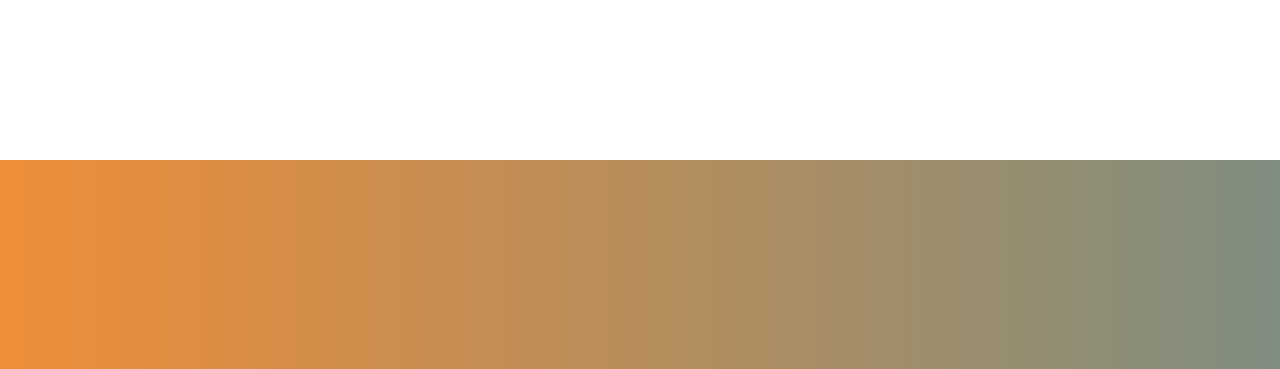
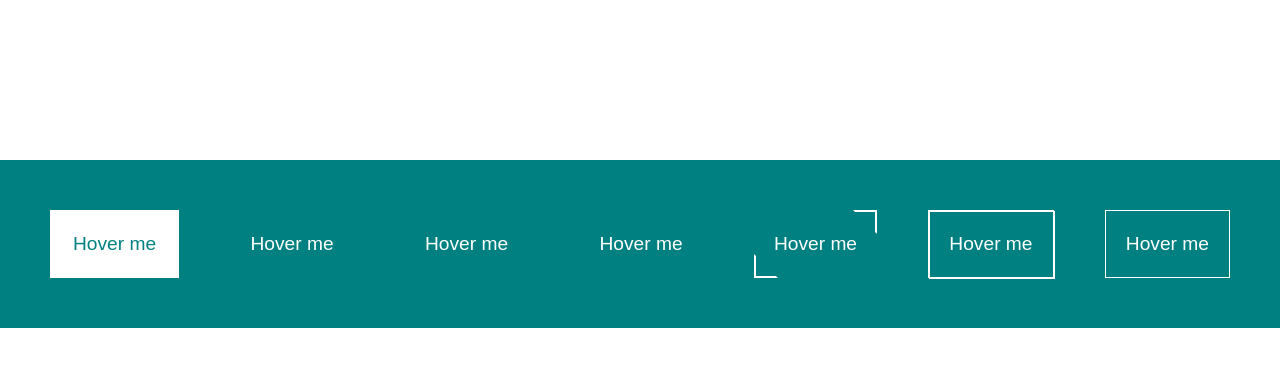
Before and after one commit to matheusalxds/css3-master-series-css-animations-transforms-transitions, a website: page index.html in a window 1280 px wide. Shown: the top 369 px of the page. Drawn offline with Linux system fonts and the light colour scheme; a web font is replaced by a local one.

Commit message:
Finished the part 4

```diff
--- a/index.html
+++ b/index.html
@@ -10,6 +10,17 @@
     <link href="https://fonts.googleapis.com/css?family=Atomic+Age" rel="stylesheet">
   </head>
   <body>
+    <section class="section-btn-hover">
+      <div class="btn__wrapper">
+        <button class="btn btn__1">Hover me</button>
+        <button class="btn btn__2">Hover me</button>
+        <button class="btn btn__3">Hover me</button>
+        <button class="btn btn__4">Hover me</button>
+        <button class="btn btn__5">Hover me</button>
+        <button class="btn btn__6">Hover me</button>
+        <button class="btn btn__7">Hover me</button>
+      </div>
+    </section>
     <section class="section-gradient">
       <div class="gradient-container">
         <h1 class="heading-1">My Beautiful Website</h1>
@@ -51,15 +62,6 @@
           </div>
       </div>
     </section>
-    <section class="section-btn-hover">
-      <div class="btn__wrapper">
-        <button class="btn btn__1">Hover me</button>
-        <button class="btn btn__2">Hover me</button>
-        <button class="btn btn__3">Hover me</button>
-        <button class="btn btn__4">Hover me</button>
-        <button class="btn btn__5">Hover me</button>
-        <button class="btn btn__6">Hover me</button>
-      </div>
-    </section>
+
   </body>
 </html>
--- a/sass/_button.scss
+++ b/sass/_button.scss
@@ -1,9 +1,12 @@
 .btn {
   padding: 20px;
-  font-size: 18px;
-  border: none;
-  background-color: transparent;
+  margin: 20px;
+  background-color: teal;
+  color: #fff;
+  border: 0px;
   cursor: pointer;
+  font-size: 1.2em;
+
 
   &__wrapper {
     display: flex;
@@ -27,8 +30,6 @@
 
   &__2 {
     position: relative;
-    color: #ffffff;
-    transition: height .3s ease-in, width .6s ease-out;
 
     &::before {
       content: '';
@@ -38,7 +39,7 @@
       left: 0;
       bottom: 0;
       background-color: #ffffff;
-      transition: width .6s ease-out;
+      transition: width .2s ease-out;
     }
 
     &::after {
@@ -49,7 +50,7 @@
       right: 0;
       bottom: 0;
       background-color: #ffffff;
-      transition: height .6s ease-in .6s;
+      transition: height .2s ease-in .2s;
     }
 
     &:hover::before {
@@ -63,7 +64,6 @@
 
   &__3 {
     position: relative;
-    color: #ffffff;
     transition: height .3s ease-in, width .6s ease-out;
 
     &::before {
@@ -99,7 +99,6 @@
 
   &__4 {
     position: relative;
-    color: #ffffff;
     transition: height .3s ease-in, width .6s ease-out;
     letter-spacing: 0px;
     transition: letter-spacing .5s;
@@ -138,7 +137,6 @@
 
   &__5 {
     position: relative;
-    color: #ffffff;
 
     &::before {
       content: '';
@@ -170,4 +168,74 @@
       height: 100%;
     }
   }
+
+  &__6 {
+    border: 1px solid #fff;
+    transition: box-shadow .2s ease-in-out;
+    position: relative;
+
+    &:hover {
+      box-shadow: inset 0 0 15px #fff;
+    }
+
+    &::before {
+      content: '';
+      height: 100%;
+      width: 100%;
+      position: absolute;
+      border: 1px solid #fff;
+      top: 0;
+      left: 0;
+      transition: transform .4s, border-color .4s;
+    }
+
+    &::after {
+      content: '';
+      height: 100%;
+      width: 100%;
+      position: absolute;
+      border: 1px solid #fff;
+      top: 0;
+      left: 0;
+      transition: transform .4s, border-color .4s;
+    }
+
+    &:hover::before {
+      transform: scale(1.25);
+      border-color: transparent;
+    }
+
+    &:hover::after {
+      transform: scale(1.1);
+      border-color: transparent;
+    }
+  }
+
+  &__7 {
+    border: solid 1px #ffffff;
+    position: relative;
+    z-index: 1;
+
+    transition: color .3s .3s;
+
+    &::before {
+      content: '';
+      height: 100%;
+      width: 0%;
+      position: absolute;
+      top: 0px;
+      left: 0px;
+      background-color: #fff;
+      z-index: -1;
+      transition: width .3s cubic-bezier(1,.03,.74,.32);
+    }
+
+    &:hover::before {
+      width: 100%;
+    }
+
+    &:hover {
+      color: teal;
+    }
+  }
 }
```
Also changed, not shown: css/style.css.
